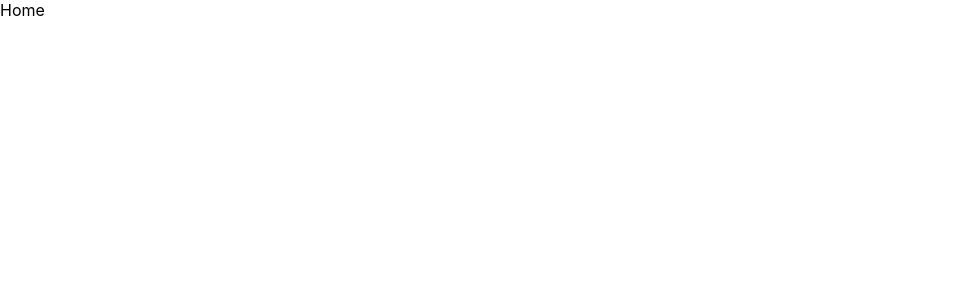
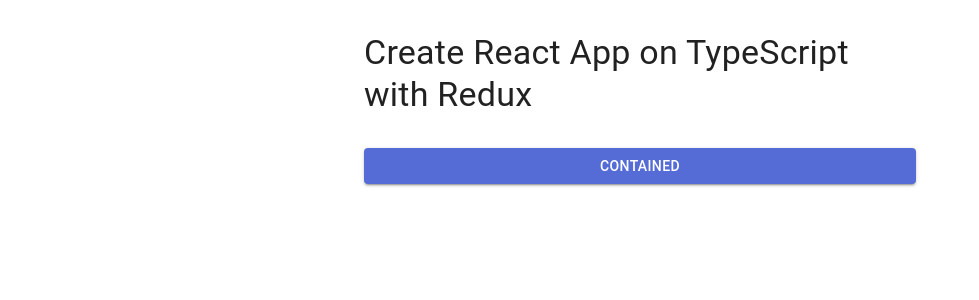
Before and after one commit to Bellyy98/burak-react, a React (Create React App) app: page / in a window 1280 px wide. Shown: the top 300 px of the page, without its empty margins (0-979 px from the left). Built offline with nearby package versions, Linux system fonts and the light colour scheme.

Commit message:
feat: MUI standart integration

```diff
--- a/package.json
+++ b/package.json
@@ -3,6 +3,9 @@
   "version": "0.1.0",
   "private": true,
   "dependencies": {
+    "@emotion/react": "^11.14.0",
+    "@emotion/styled": "^11.14.0",
+    "@mui/material": "^6.3.1",
     "@reduxjs/toolkit": "^1.9.7",
     "@testing-library/jest-dom": "^6.6.3",
     "@testing-library/react": "^13.4.0",
--- a/src/app/App.tsx
+++ b/src/app/App.tsx
@@ -1,10 +1,20 @@
 import React from 'react';
 import '../css/app.css';
+import { Box, Button, Container, Stack, Typography } from '@mui/material';
 
 
 function App() {
   return (
-   <div>Home</div>
+   <Container maxWidth="sm">
+     <Stack flexDirection={"column"}>
+     <Box sx={{my: 4}}>
+      <Typography variant='h4' component={"h4"}>
+    Create React App on TypeScript with Redux
+      </Typography>
+     </Box>
+     <Button variant="contained">Contained</Button>
+     </Stack>
+   </Container>
   );
 }
 
--- a/src/index.tsx
+++ b/src/index.tsx
@@ -4,13 +4,21 @@ import { Provider } from 'react-redux';
 import { store } from './app/store';
 import App from './app/App';
 import reportWebVitals from './reportWebVitals';
+import CssBaseline from '@mui/material/CssBaseline';
+import { ThemeProvider } from '@mui/material/styles';
+import theme from './theme';
 import './css/index.css';
+
 
 
 ReactDOM.render(
   <React.StrictMode>
     <Provider store={store}>
-      <App />
+    <ThemeProvider theme={theme}>
+     <CssBaseline />
+     <App />
+    </ThemeProvider>
+
     </Provider>
   </React.StrictMode>,
    document.getElementById('root')
--- /dev/null
+++ b/src/theme.ts
@@ -0,0 +1,20 @@
+import { createTheme } from '@mui/material/styles';
+import { red } from '@mui/material/colors';
+
+// A custom theme for this app
+const theme = createTheme({
+  cssVariables: true,
+  palette: {
+    primary: {
+      main: '#556cd6',
+    },
+    secondary: {
+      main: '#19857b',
+    },
+    error: {
+      main: red.A400,
+    },
+  },
+});
+
+export default theme;
```
Also changed, not shown: 1 other file (tests, documents, lock files or other folders).
